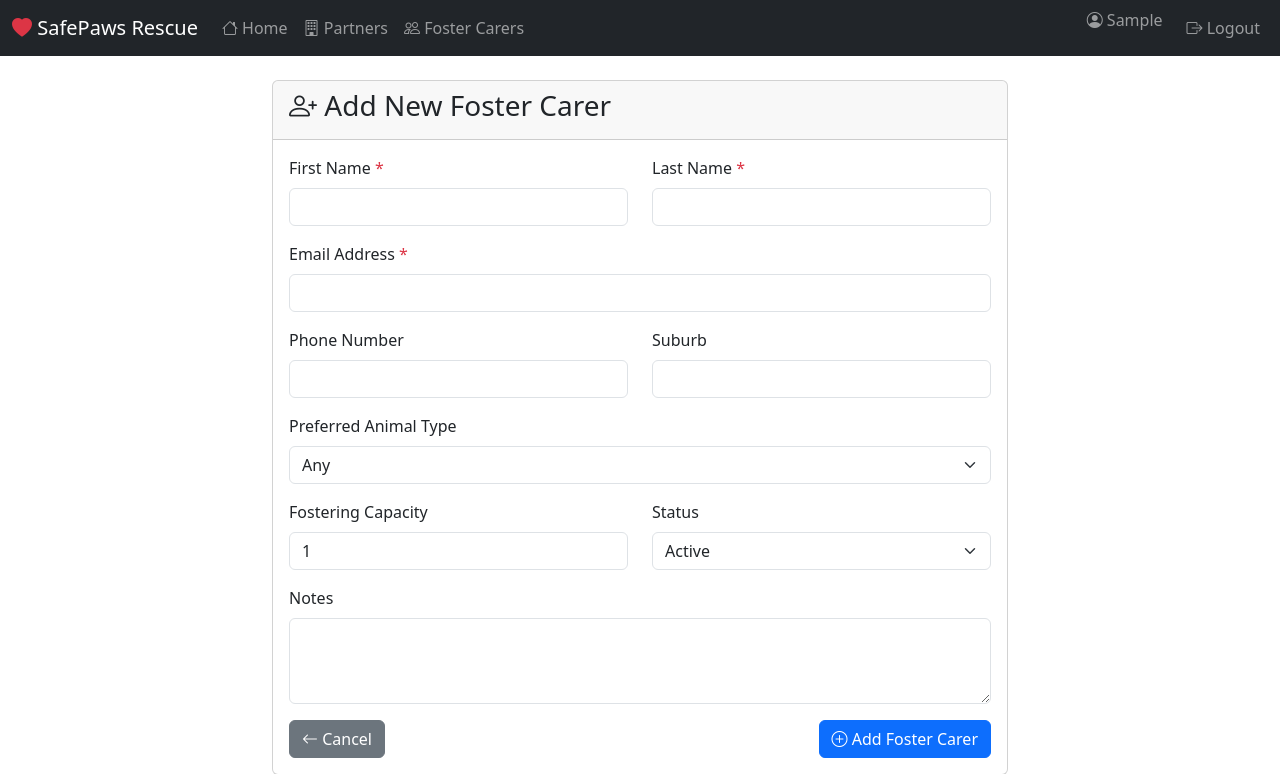
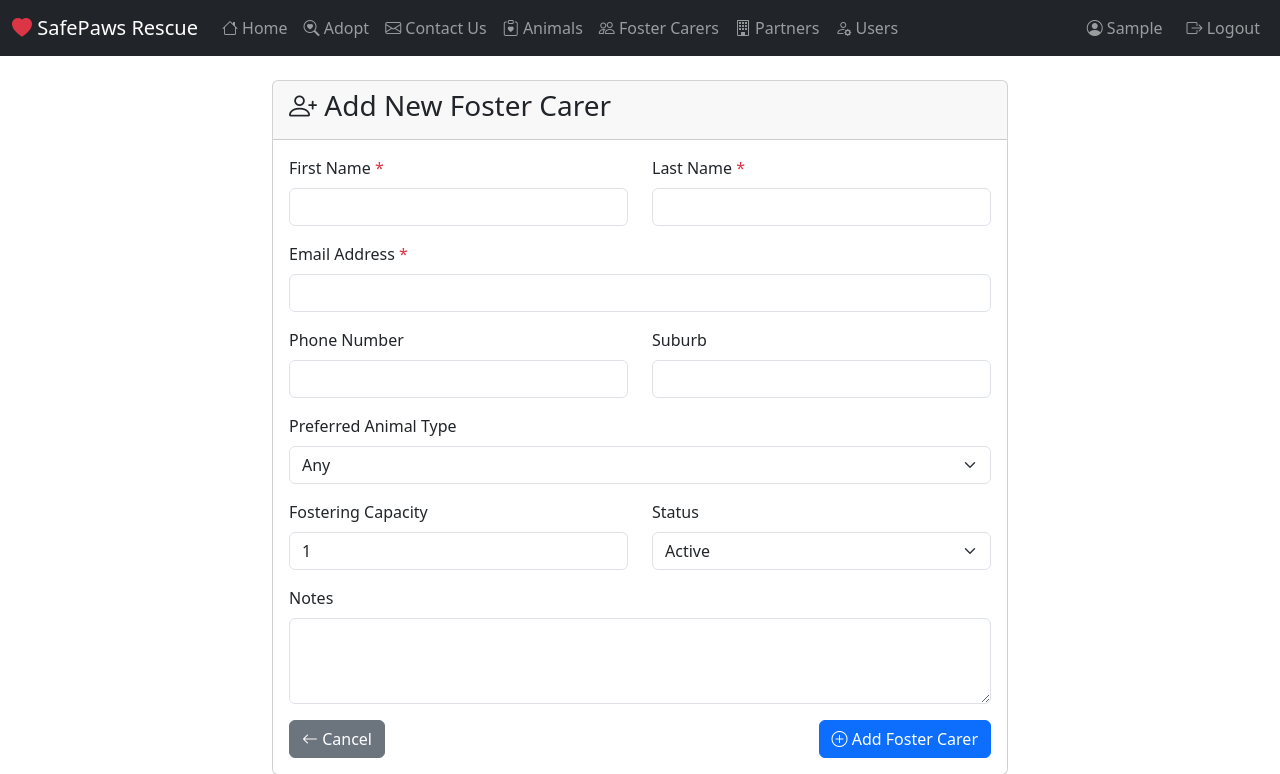
Before and after one commit to abstractalex-lab/safepaws-rescue, a PHP site: page /foster_carers/add.php in a window 1280 px wide. Shown: the top 774 px of the page. Run offline with PHP 8.4, Linux system fonts and the light colour scheme; the visitor is signed in with stand-in values (Sample User, id 1); tables that the repository leaves empty or names only in its code hold one stand-in row (values such as "Sample post").

Commit message:
Fix shared navbar paths and add missing links
- Build links from DOCUMENT_ROOT instead of relative paths, so the navbar works from the project root as well as module folders
- Guard session_start() so public pages can include it without warnings
- Log the user lookup failure instead of swallowing it, and skip the query when page already have a logged in user
- Add Adopt, Contact Us, Animals and Users links
- Align the username and logout button vertically

```diff
--- a/includes/navbar.php
+++ b/includes/navbar.php
@@ -1,8 +1,28 @@
 <?php
-// includes/navbar.php
-// check if user is logged in for the navbar display
-/** @var PDO $pdo */
+/**
+ * Shared navigation bar.
+ *
+ * Included by every page, admin and public. Requires $pdo to be in scope
+ *
+ * Links are built from DOCUMENT_ROOT rather than relative "../" paths, so the navbar works identically
+ * whether it's included from the project root (index.php) or from a module folder (animals/edit.php).
+ *
+ * @var PDO $pdo
+ */
+
+if (session_status() === PHP_SESSION_NONE) {
+    session_start();
+}
+
+// Site-root-relative base path, e.g. "/Lab02_Group06".
+$navDocRoot = str_replace('\\', '/', $_SERVER['DOCUMENT_ROOT']);
+$navAppRoot = str_replace('\\', '/', dirname(__DIR__));
+$base = '/' . trim(str_replace($navDocRoot, '', $navAppRoot), '/');
+
+// Determine the current logged-in user, if any, to be used to show/hide admin links in the navbar
+if (!isset($current_user)) {
     $current_user = null;
+
     if (isset($_SESSION['user_id'])) {
         try {
             $stmt = $pdo->prepare("SELECT * FROM users WHERE user_id = :id AND status = 'active'");
@@ -11,13 +31,15 @@ if (isset($_SESSION['user_id'])) {
                 $current_user = $stmt->fetchObject();
             }
         } catch (PDOException $e) {
-        // silent fail
+            // Catch and log the error, but navbar will just show the login link
+            error_log('Navbar user lookup failed: ' . $e->getMessage());
+        }
     }
 }
 ?>
 <nav class="navbar navbar-expand-lg navbar-dark bg-dark">
     <div class="container-fluid">
-        <a class="navbar-brand" href="../index.php">
+        <a class="navbar-brand" href="<?= $base ?>/index.php">
             <i class="bi bi-heart-fill text-danger"></i> SafePaws Rescue
         </a>
         <button class="navbar-toggler" type="button" data-bs-toggle="collapse" data-bs-target="#navbarNav">
@@ -26,37 +48,64 @@ if (isset($_SESSION['user_id'])) {
         <div class="collapse navbar-collapse" id="navbarNav">
             <ul class="navbar-nav me-auto">
                 <li class="nav-item">
-                    <a class="nav-link" href="../index.php">
+                    <a class="nav-link" href="<?= $base ?>/index.php">
                         <i class="bi bi-house"></i> Home
                     </a>
                 </li>
+
+                <!-- Public links - always visible -->
                 <li class="nav-item">
-                    <a class="nav-link" href="../partner_organisations/list.php">
+                    <a class="nav-link" href="<?= $base ?>/public/animals.php">
+                        <i class="bi bi-search-heart"></i> Adopt
+                    </a>
+                </li>
+                <li class="nav-item">
+                    <a class="nav-link" href="<?= $base ?>/contact/index.php">
+                        <i class="bi bi-envelope"></i> Contact Us
+                    </a>
+                </li>
+
+                <!-- Admin links - only shown to a logged-in user -->
+                <?php if ($current_user): ?>
+                    <li class="nav-item">
+                        <a class="nav-link" href="<?= $base ?>/animals/index.php">
+                            <i class="bi bi-clipboard-heart"></i> Animals
+                        </a>
+                    </li>
+                    <li class="nav-item">
+                        <a class="nav-link" href="<?= $base ?>/foster_carers/list.php">
+                            <i class="bi bi-people"></i> Foster Carers
+                        </a>
+                    </li>
+                    <li class="nav-item">
+                        <a class="nav-link" href="<?= $base ?>/partner_organisations/list.php">
                             <i class="bi bi-building"></i> Partners
                         </a>
                     </li>
                     <li class="nav-item">
-                    <a class="nav-link" href="../foster_carers/list.php">
-                        <i class="bi bi-people"></i> Foster Carers
+                        <a class="nav-link" href="<?= $base ?>/users/list.php">
+                            <i class="bi bi-person-gear"></i> Users
                         </a>
                     </li>
+                <?php endif; ?>
             </ul>
+
             <ul class="navbar-nav">
                 <?php if ($current_user): ?>
-                    <li class="nav-item">
-                        <span class="navbar-text me-3">
+                    <li class="nav-item d-flex align-items-center">
+                        <span class="navbar-text me-3 d-flex align-items-center gap-1">
                             <i class="bi bi-person-circle"></i>
-                            <?= htmlspecialchars($current_user->first_name ?? 'Admin') ?>
+                            <?= htmlentities($current_user->first_name ?? 'Admin') ?>
                         </span>
                     </li>
                     <li class="nav-item">
-                        <a class="nav-link btn btn-outline-danger btn-sm" href="../auth/logout.php">
+                        <a class="nav-link btn btn-outline-danger btn-sm" href="<?= $base ?>/auth/logout.php">
                             <i class="bi bi-box-arrow-right"></i> Logout
                         </a>
                     </li>
                 <?php else: ?>
                     <li class="nav-item">
-                        <a class="nav-link" href="../auth/login.php">
+                        <a class="nav-link" href="<?= $base ?>/auth/login.php">
                             <i class="bi bi-box-arrow-in-right"></i> Login
                         </a>
                     </li>
```
Lines whose indentation alone changed are shown as unchanged.
